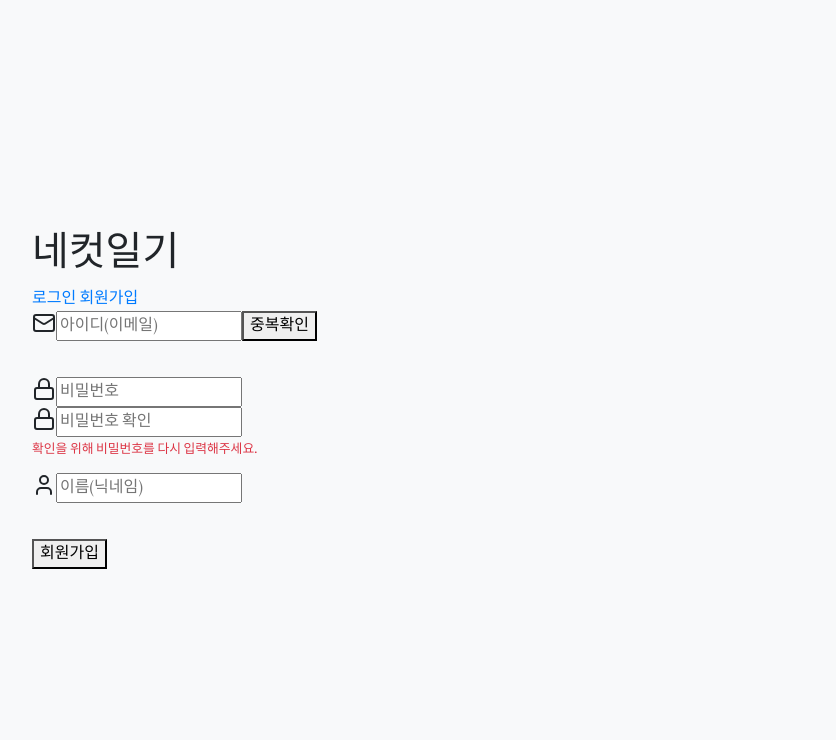
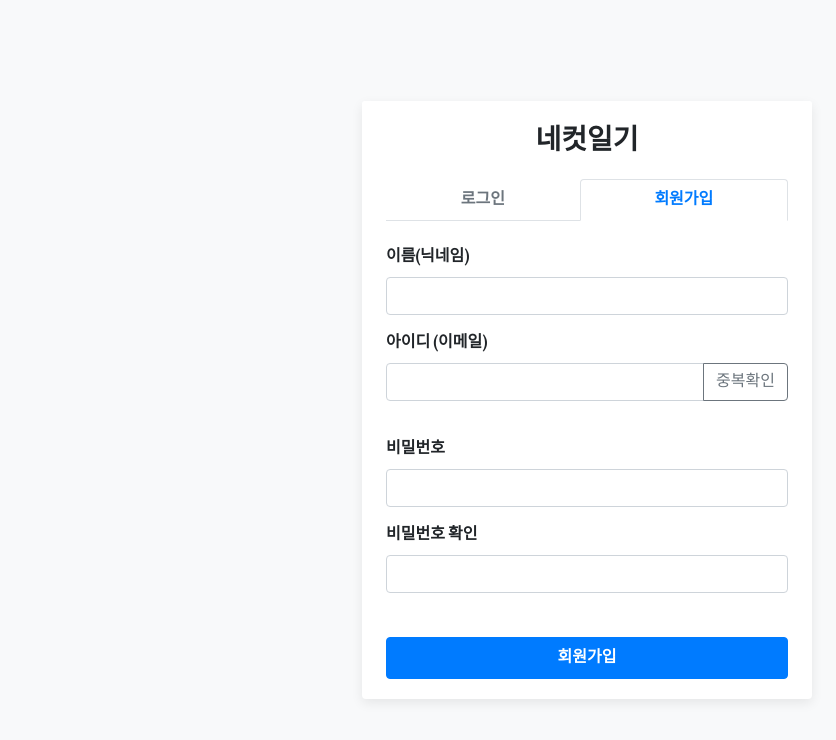
Before and after one commit to SKNETWORKS-FAMILY-AICAMP/SKN16-4th-1Team, a Django app: page /accounts/signup/ in a window 1280 px wide. Shown: the top 740 px of the page, without its empty margins (53-889 px from the left). Run offline with Django 3.2, Linux system fonts and the light colour scheme; some libraries are stand-ins or nearby versions.

Commit message:
modified signup page

```diff
--- a/entry/templates/entry/signup.html
+++ b/entry/templates/entry/signup.html
@@ -1,30 +1,44 @@
 {% extends 'entry/base_auth.html' %}
-{% load static %}
 
 {% block title %}회원가입{% endblock %}
 
 {% block content %}
-<div class="auth-container">
-    <div class="auth-wrapper">
-        <div class="auth-title">
-            <h1>네컷일기</h1>
+<div class="card auth-card">
+    <div class="card-header bg-white text-center border-0 pt-4">
+        <h1 class="h3 font-weight-bold">네컷일기</h1>
     </div>
-        <div class="tab-menu">
-            <a href="{% url 'login' %}" class="tab-item">로그인</a>
-            <a href="{% url 'signup' %}" class="tab-item active">회원가입</a>
-        </div>
+    <div class="card-body px-4 pt-0">
+        <ul class="nav nav-tabs nav-fill mb-4">
+            <li class="nav-item">
+                <a class="nav-link" href="{% url 'login' %}">로그인</a>
+            </li>
+            <li class="nav-item">
+                <a class="nav-link active" href="{% url 'signup' %}">회원가입</a>
+            </li>
+        </ul>
+
         <form id="signup-form" method="post">
             {% csrf_token %}
+
+            <div class="form-group mb-3">
+                <label for="signup-nickname" class="font-weight-bold">이름(닉네임)</label>
+                <input type="text" class="form-control" id="signup-nickname" name="nickname" required>
+            </div>
+
+            <div class="form-group mb-3">
+                <label for="signup-email" class="font-weight-bold">아이디 (이메일)</label>
                 <div class="input-group">
-                <i data-lucide="mail"></i>
-                <input type="email" id="signup-email" name="email" placeholder="아이디(이메일)">
-                <button type="button" class="btn-action" id="check-email-btn">중복확인</button>
+                    <input type="email" class="form-control" id="signup-email" name="email" required>
+                    <div class="input-group-append">
+                        <button class="btn btn-outline-secondary" type="button" id="check-email-btn">중복확인</button>
+                    </div>
                 </div>
                 <p class="error-message" id="signup-email-error"></p>
-            <div class="input-group">
-                <i data-lucide="lock"></i>
-                <input type="password" id="signup-password" name="password" placeholder="비밀번호">
             </div>
+
+            <div class="form-group mb-3">
+                <label for="signup-password" class="font-weight-bold">비밀번호</label>
+                <input type="password" class="form-control" id="signup-password" name="password" required>
                 <div id="password-conditions" class="conditions-box">
                     <p data-condition="length">✓ 8~20자</p>
                     <p data-condition="combination">✓ 영문/숫자/특수문자 중 2가지 이상 조합</p>
@@ -32,17 +46,15 @@
                     <p data-condition="consecutive">✓ 3개 이상 연속/동일한 문자/숫자 제외</p>
                     <p data-condition="includesEmail">✓ 아이디(이메일) 제외</p>
                 </div>
-            <div class="input-group">
-                <i data-lucide="lock"></i>
-                <input type="password" id="signup-password-confirm" name="password_confirm" placeholder="비밀번호 확인">
             </div>
-            <p class="error-message" id="signup-password-confirm-error">확인을 위해 비밀번호를 다시 입력해주세요.</p>
-            <div class="input-group">
-                <i data-lucide="user"></i>
-                <input type="text" id="signup-nickname" name="nickname" placeholder="이름(닉네임)">
+
+            <div class="form-group mb-4">
+                <label for="signup-password-confirm" class="font-weight-bold">비밀번호 확인</label>
+                <input type="password" class="form-control" id="signup-password-confirm" name="password_confirm" required>
+                <p class="error-message" id="signup-password-confirm-error"></p>
             </div>
-            <p class="error-message" id="signup-nickname-error"></p>
-            <button type="submit" class="btn-submit">회원가입</button>
+
+            <button type="submit" class="btn btn-primary btn-block py-2 font-weight-bold">회원가입</button>
         </form>
     </div>
 </div>
```
Lines whose indentation alone changed are shown as unchanged.
